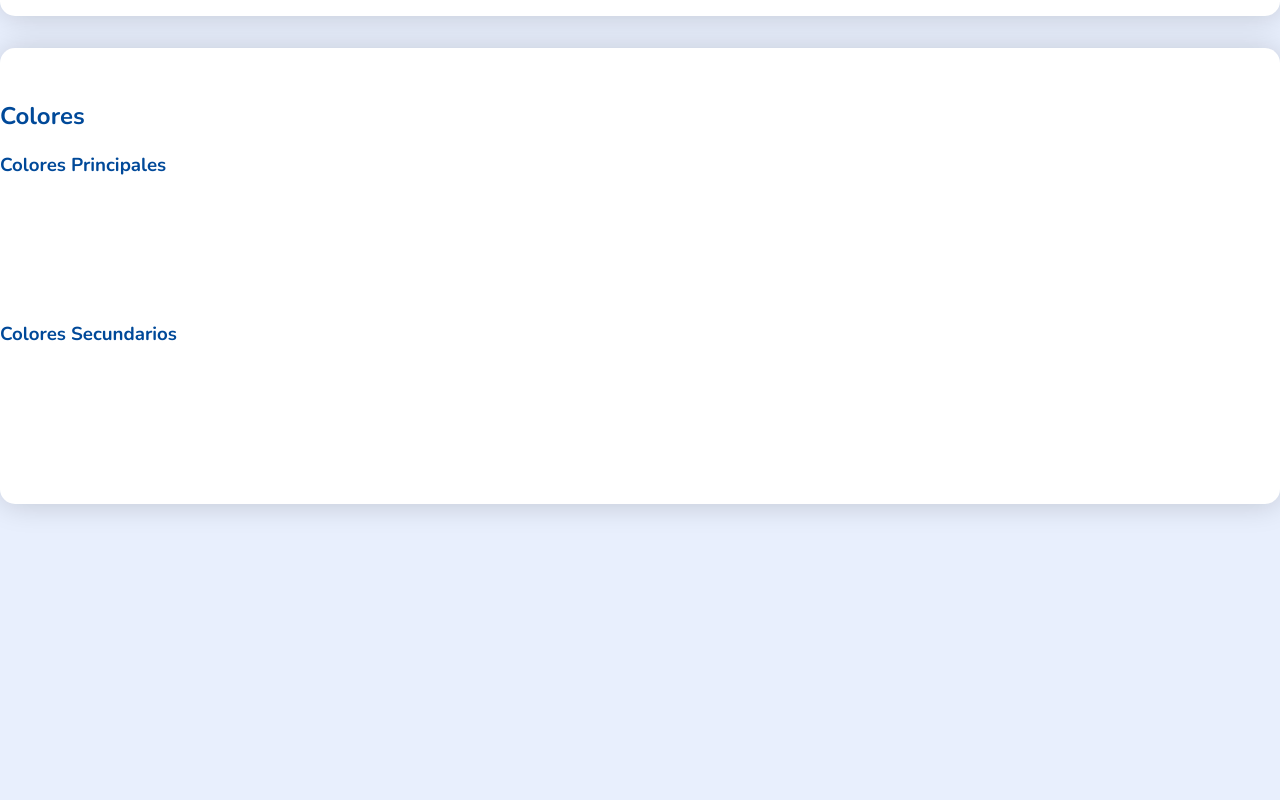
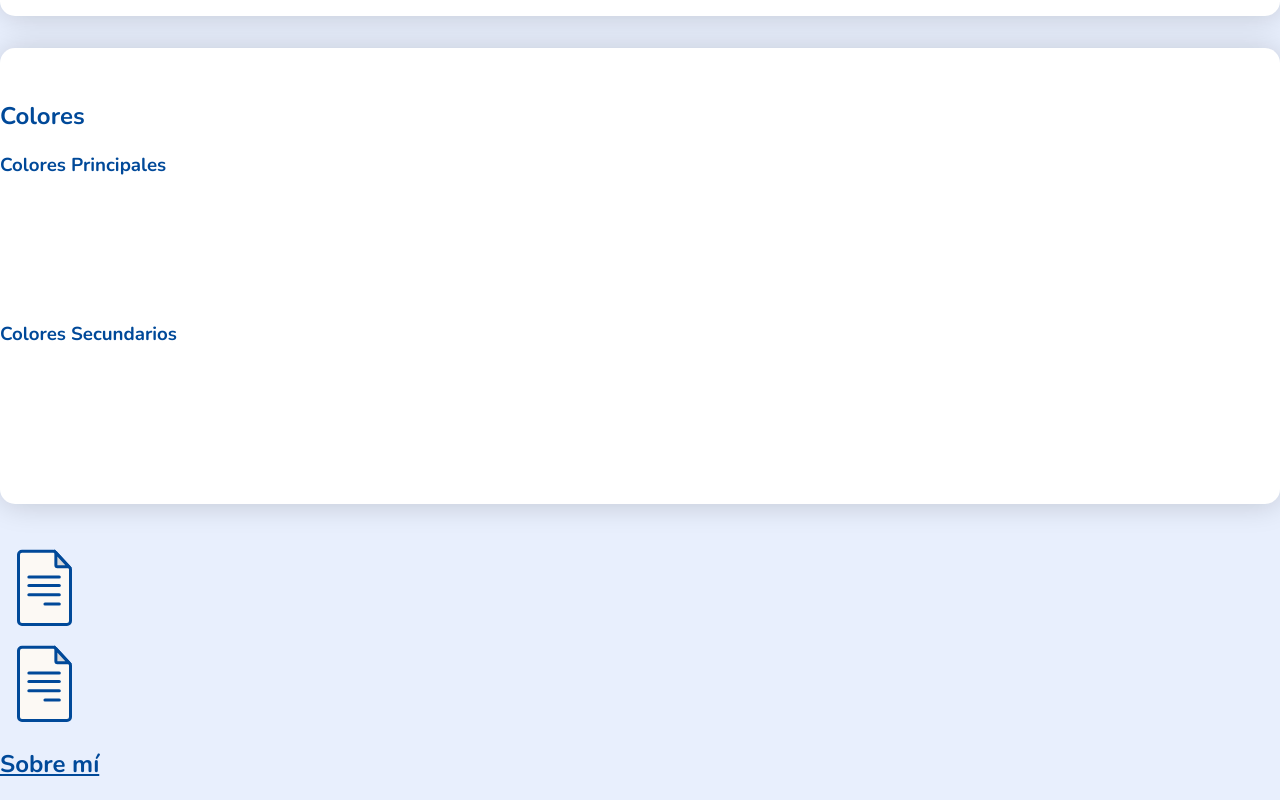
Before and after one commit to carugui/project-gamma, a React (Vite) app: page /styleguide in a window 1280 px wide. Shown: the part 1015-1815 px from the top of the page. Before the commit the page ends 1551 px from the top, so only its background shows below. Built offline with nearby package versions, Linux system fonts and the light colour scheme.

Commit message:
Añadido Folder icon y draggable

```diff
--- a/package.json
+++ b/package.json
@@ -11,6 +11,7 @@
   "dependencies": {
     "react": "^18.2.0",
     "react-dom": "^18.2.0",
+    "react-draggable": "^4.4.5",
     "react-router-dom": "^6.10.0",
     "sass": "^1.62.0"
   },
--- a/src/App.jsx
+++ b/src/App.jsx
@@ -4,12 +4,16 @@ import { useState } from 'react'
 import reactLogo from './assets/react.svg'
 import viteLogo from '/vite.svg'
 import Topbar from  './components/topbar/Topbar'
+import IconFile from './components/svg/IconFile'
+import FileDesktop from './components/desktopItems/FileDesktop'
+
 
 import './scss/global.scss'
 
 import Home from './views/Home'
 import Contact from './views/Contact'
 import Styleguide from './styleguide/Styleguide'
+import Draggable from 'react-draggable'
 
 function App() {
   const [count, setCount] = useState(0)
@@ -31,6 +35,12 @@ function App() {
           <Route path="/contact" element={<Contact />} />
           <Route path="/styleguide" element={<Styleguide />} />
         </Routes>
+        <IconFile></IconFile>
+
+        <section>
+          <FileDesktop text="Sobre mí"/>
+        </section>
+
       </main>
     </>
 
--- /dev/null
+++ b/src/components/desktopItems/FileDesktop.jsx
@@ -0,0 +1,20 @@
+import React from 'react'
+import IconFile from "../svg/IconFile";
+import Draggable from 'react-draggable'
+
+function FileDesktop(props) {
+    const nodeRef = React.useRef(null);
+    return (
+        <Draggable nodeRef={nodeRef}>
+            <div ref={nodeRef}>
+
+                <a href="instagram.com"><IconFile></IconFile></a>
+                <a href=""><h1 className="">{props.text}</h1></a>
+
+            </div>
+        </Draggable>
+
+    )
+}
+
+export default FileDesktop;
--- /dev/null
+++ b/src/components/svg/IconFile.jsx
@@ -0,0 +1,16 @@
+function IconFile(props) {
+    return (
+
+        <svg width="90" height="90" viewBox="0 0 90 90" fill="none" xmlns="http://www.w3.org/2000/svg">
+            <path d="M22 15.3463H53.3196C54.2928 15.3463 55.2221 15.7516 55.8843 16.4648L69.5646 31.1974C70.1658 31.8448 70.4999 32.6955 70.4999 33.579V85C70.4999 86.933 68.9329 88.5 66.9999 88.5H22C20.067 88.5 18.5 86.933 18.5 85V18.8463C18.5 16.9134 20.067 15.3463 22 15.3463Z" fill="#FCF9F4" stroke="#004999" strokeWidth="3"/>
+            <path d="M57.372 30.6562L68.7151 30.6562L55.8717 16.8207L55.8719 29.1563C55.872 29.9847 56.5435 30.6562 57.372 30.6562Z" fill="#D9D9D9" stroke="#004999" strokeWidth="3"/>
+            <path d="M28.8461 40.9232H59.3076" stroke="#004999" strokeWidth="3" strokeLinecap="round"/>
+            <path d="M28.8461 49.3847H59.3076" stroke="#004999" strokeWidth="3" strokeLinecap="round"/>
+            <path d="M28.8461 58.6924H59.3076" stroke="#004999" strokeWidth="3" strokeLinecap="round"/>
+            <path d="M44.923 68.0001L59.3076 68.0001" stroke="#004999" strokeWidth="3" strokeLinecap="round"/>
+        </svg>
+
+    )
+}
+
+export default IconFile;
```
Also changed, not shown: src/components/desktopItems/FolderDesktop.jsx (added, +20 -0 lines), src/components/svg/IconFolder.jsx (added, +12 -0 lines), 1 other file (tests, documents, lock files or other folders).
